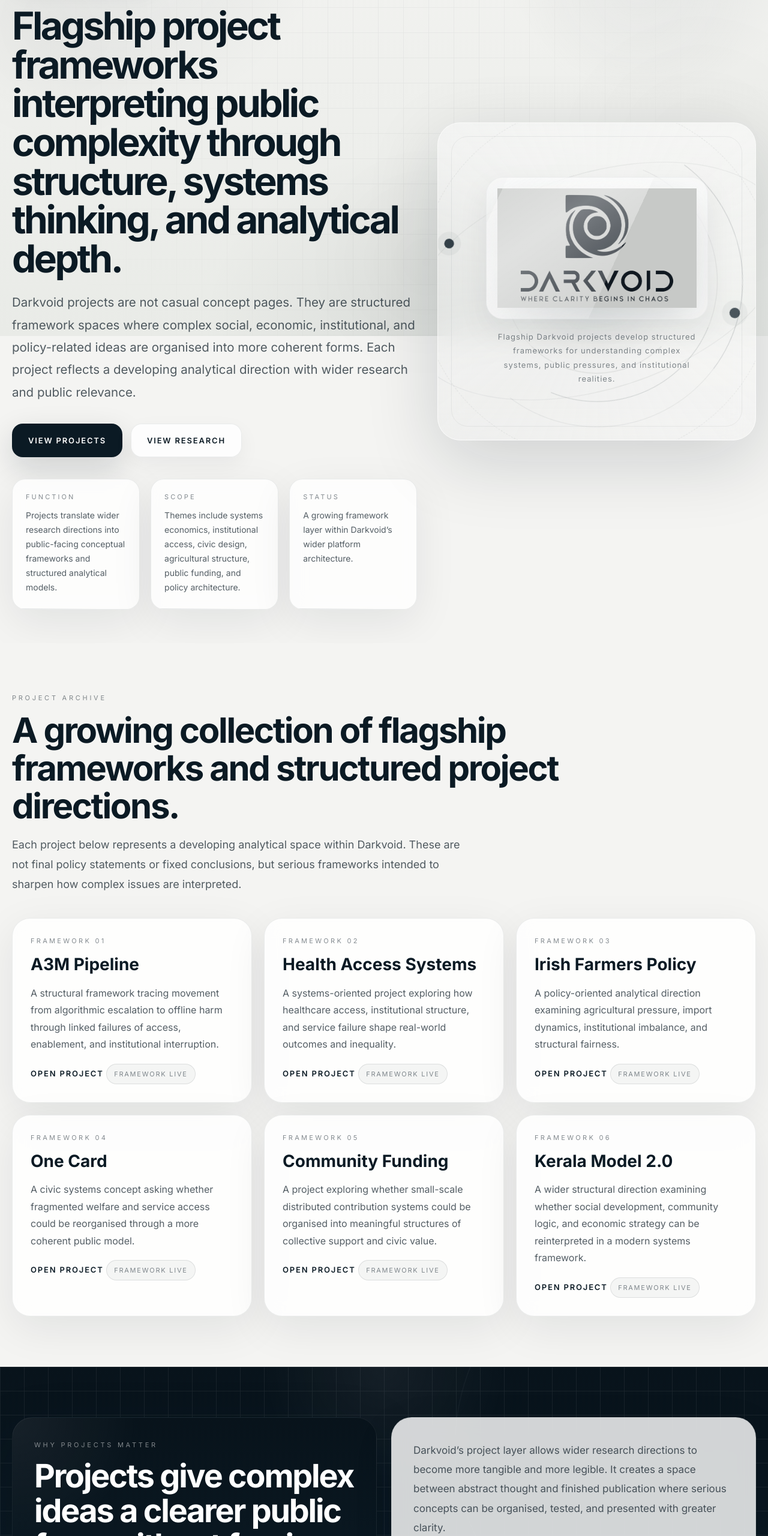
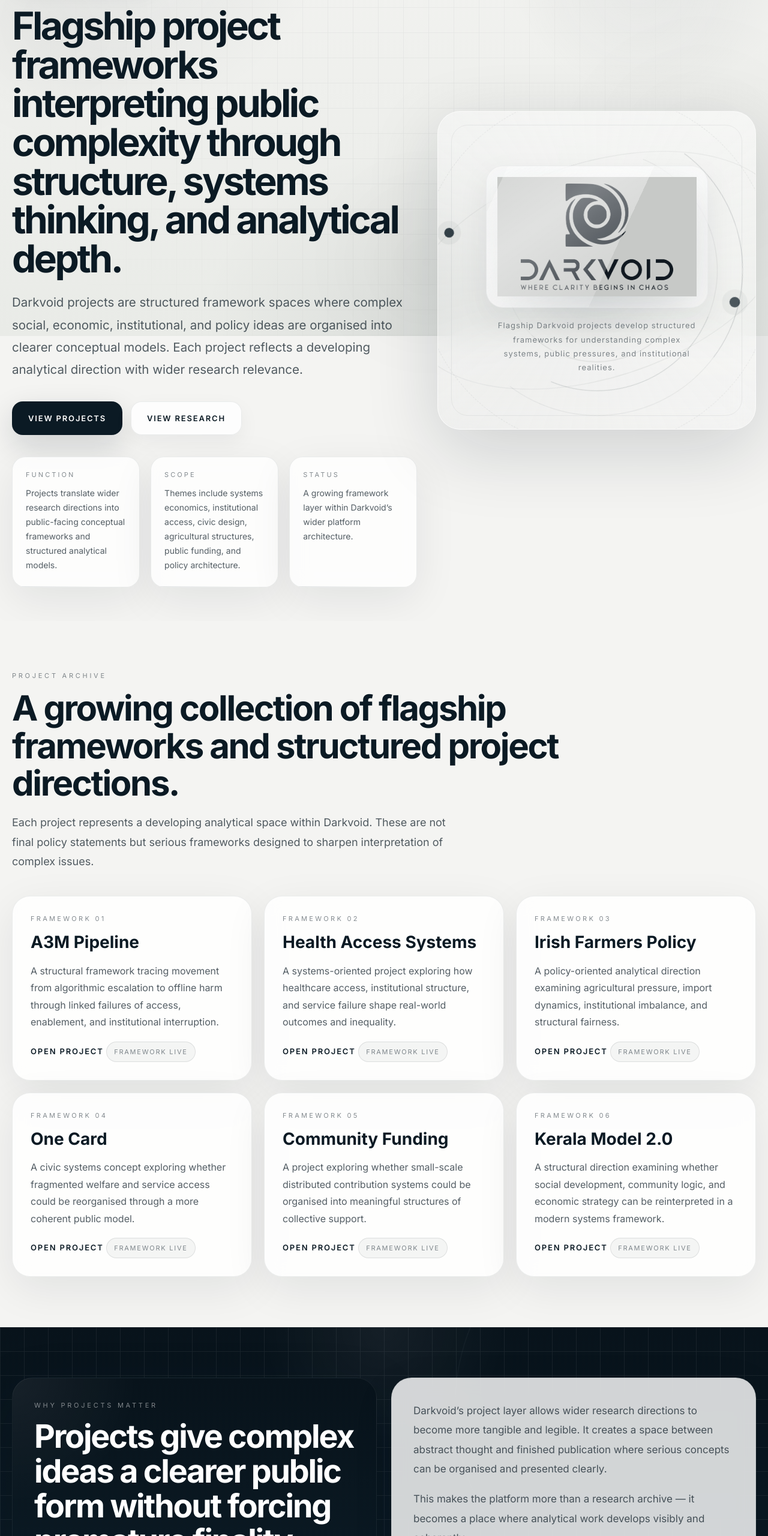
Before and after one commit to rahul678das-maker/darkvoid-site, a plain HTML site: page projects.html in a window 1280 px wide. Shown: the part 240-2800 px from the top of the page at 60% size. Drawn offline with Linux system fonts and the light colour scheme.

Commit message:
Update projects.html

```diff
--- a/projects.html
+++ b/projects.html
@@ -101,7 +101,7 @@
 </h1>
 
 <p class="hero-text">
-Darkvoid projects are not casual concept pages. They are structured framework spaces where complex social, economic, institutional, and policy-related ideas are organised into more coherent forms. Each project reflects a developing analytical direction with wider research and public relevance.
+Darkvoid projects are structured framework spaces where complex social, economic, institutional, and policy ideas are organised into clearer conceptual models. Each project reflects a developing analytical direction with wider research relevance.
 </p>
 
 <div class="hero-actions">
@@ -123,7 +123,7 @@
 <div class="stat">
 <span class="label">Scope</span>
 <span class="value">
-Themes include systems economics, institutional access, civic design, agricultural structure, public funding, and policy architecture.
+Themes include systems economics, institutional access, civic design, agricultural structures, public funding, and policy architecture.
 </span>
 </div>
 
@@ -182,7 +182,7 @@
 </h2>
 
 <p>
-Each project below represents a developing analytical space within Darkvoid. These are not final policy statements or fixed conclusions, but serious frameworks intended to sharpen how complex issues are interpreted.
+Each project represents a developing analytical space within Darkvoid. These are not final policy statements but serious frameworks designed to sharpen interpretation of complex issues.
 </p>
 
 </div>
@@ -223,7 +223,7 @@
 <div class="card-number">Framework 04</div>
 <h3>One Card</h3>
 <p>
-A civic systems concept asking whether fragmented welfare and service access could be reorganised through a more coherent public model.
+A civic systems concept exploring whether fragmented welfare and service access could be reorganised through a more coherent public model.
 </p>
 <a href="one-card.html" class="text-link">Open project</a>
 <div class="item-status">Framework Live</div>
@@ -233,7 +233,7 @@
 <div class="card-number">Framework 05</div>
 <h3>Community Funding</h3>
 <p>
-A project exploring whether small-scale distributed contribution systems could be organised into meaningful structures of collective support and civic value.
+A project exploring whether small-scale distributed contribution systems could be organised into meaningful structures of collective support.
 </p>
 <a href="community-funding.html" class="text-link">Open project</a>
 <div class="item-status">Framework Live</div>
@@ -243,7 +243,7 @@
 <div class="card-number">Framework 06</div>
 <h3>Kerala Model 2.0</h3>
 <p>
-A wider structural direction examining whether social development, community logic, and economic strategy can be reinterpreted in a modern systems framework.
+A structural direction examining whether social development, community logic, and economic strategy can be reinterpreted in a modern systems framework.
 </p>
 <a href="kerala-model-2.html" class="text-link">Open project</a>
 <div class="item-status">Framework Live</div>
@@ -272,11 +272,11 @@
 <div class="panel panel-light reveal">
 
 <p>
-Darkvoid’s project layer allows wider research directions to become more tangible and more legible. It creates a space between abstract thought and finished publication where serious concepts can be organised, tested, and presented with greater clarity.
+Darkvoid’s project layer allows wider research directions to become more tangible and legible. It creates a space between abstract thought and finished publication where serious concepts can be organised and presented clearly.
 </p>
 
 <p>
-This makes the platform more than a research archive. It makes it a place where analytical work can develop visibly and coherently.
+This makes the platform more than a research archive — it becomes a place where analytical work develops visibly and coherently.
 </p>
 
 </div>
@@ -298,7 +298,7 @@
 </h2>
 
 <p>
-Darkvoid welcomes thoughtful communication from researchers, institutions, organisations, and individuals interested in the project layer of the platform and its broader implications.
+Darkvoid welcomes thoughtful communication from researchers, institutions, organisations, and individuals interested in the project layer of the platform.
 </p>
 
 <div class="contact-actions">
@@ -323,7 +323,7 @@
 
 <div class="footer-brand">
 <img src="logo.png" alt="Darkvoid mark">
-<span>DARKVOID — by Rd</span>
+<span>DARKVOID — Projects</span>
 </div>
 
 <nav class="footer-links">
@@ -339,13 +339,13 @@
 </nav>
 
 <div class="footer-meta">
-Independent research platform • Systems thinking • Institutional analysis
+Independent research • Systems thinking • Institutional analysis
 </div>
 
 </div>
 
 <div class="container footer-rights">
-All rights reserved © Darkvoid — by Rd
+All rights reserved © Darkvoid by Rd
 </div>
 
 </footer>
```
